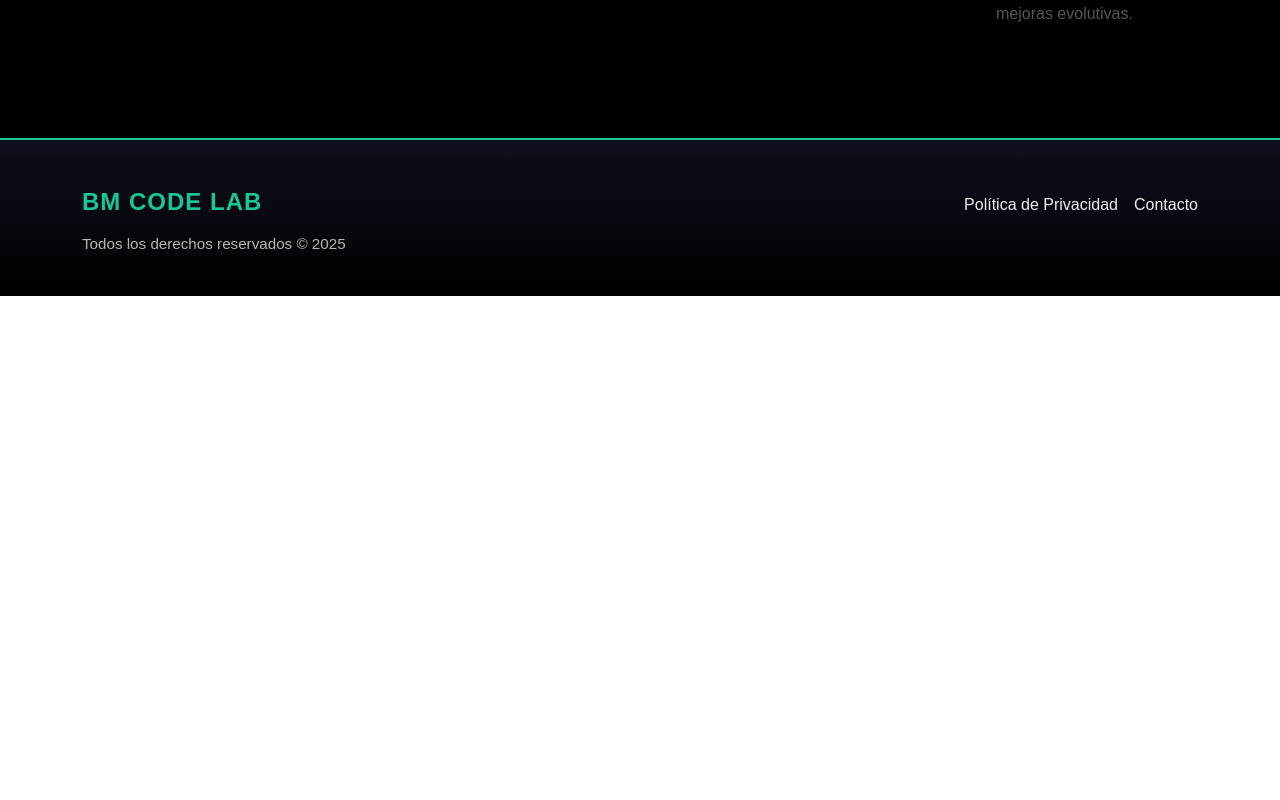
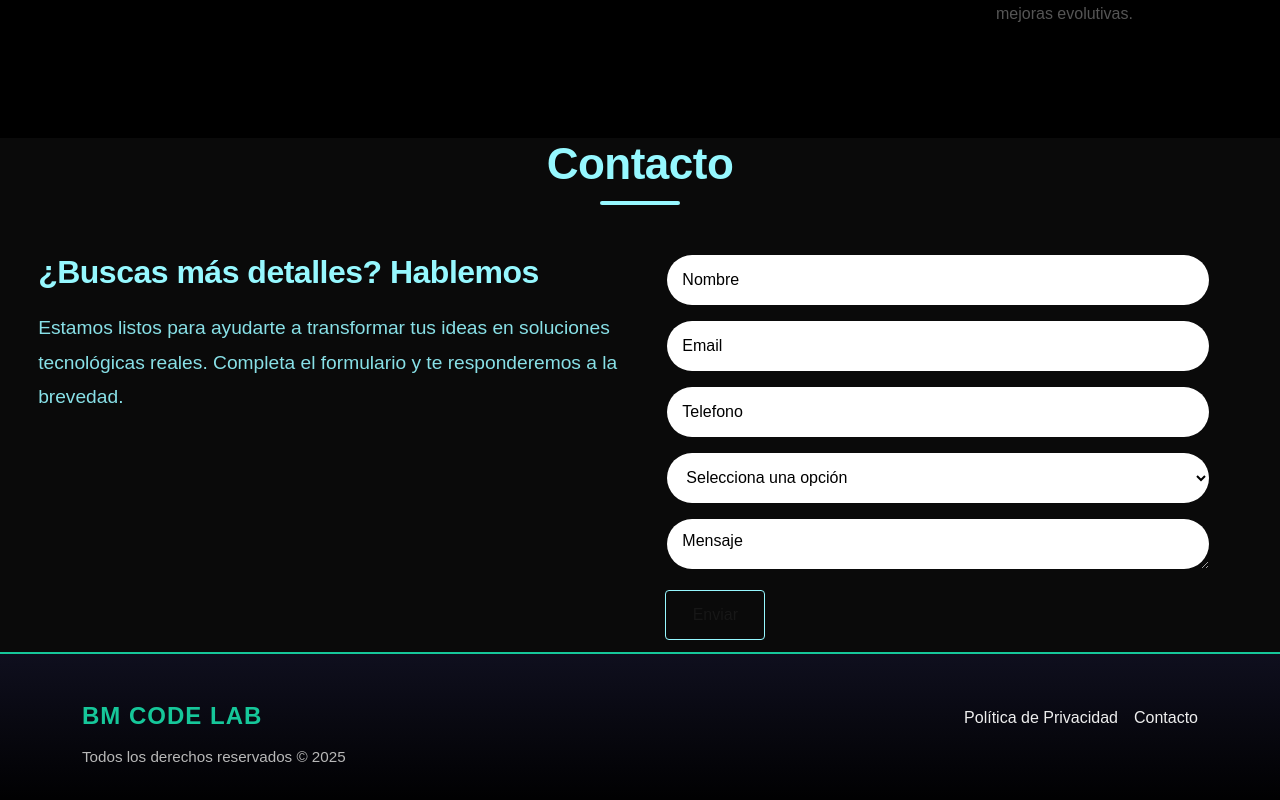
Before and after one commit to manuelfromBM/our_corporativa, a Next.js app: page / in a window 1280 px wide. Shown: the part 1122-1922 px from the top of the page. Before the commit the page ends 1418 px from the top, so only its background shows below. Built offline with nearby package versions, Linux system fonts and the light colour scheme.

Commit message:
implementando seccion contacto

```diff
--- a/src/app/page.tsx
+++ b/src/app/page.tsx
@@ -1,12 +1,14 @@
 import NavbarPrincipal from "@/components/Navbar/Navbar";
 import Servicios from "@/components/services/Services";
 import Inicio from "@/pages/Home/Home";
+import SeccionContacto from "@/components/Contacto/Contacto";
 
 export default function Home() {
   return (
     <>
       <Inicio />
       <Servicios />
+      <SeccionContacto />
     </>
   )
 }
--- /dev/null
+++ b/src/components/Contacto/Contacto.module.css
@@ -0,0 +1,137 @@
+.divPrincipal{
+    height: auto;
+    width: 100%;
+    background-color: black;
+    display: block;
+}
+
+.divTitulo{
+    width: 100%;
+    height: 20%;
+    text-align: center;
+}
+
+.titulo{
+    font-size: 2.75rem;
+    font-weight: 700;
+    text-align: center;
+    margin-bottom: 3rem;
+    color: #96f8ff;
+    position: relative;
+    line-height: 1.2;
+    letter-spacing: -0.5px;
+}
+
+.titulo::after {
+    content: "";
+    display: block;
+    width: 80px;
+    height: 4px;
+    background-color: #96f8ff;
+    margin: 0.75% auto 0;
+    border-radius: 2px;
+}
+.subTitulo{
+    font-size: 2rem;
+    font-weight: 700;
+    text-align: start;
+    margin-left: 2%;
+    margin-bottom: 1.25rem;
+    color: #96f8ff;
+    position: relative;
+    line-height: 1.2;
+    letter-spacing: -0.5px;
+}
+
+.divFila{
+    display: flex;
+    width: 100%;
+    height: auto;
+    gap: 2;
+}
+.divFormulario{
+    width: 100%;
+    height: 100%;
+}
+.formulario{
+    width: 100%;
+    height: auto;
+    display: grid;
+    grid-template-columns: 1fr;
+    gap: 0.75rem;
+    padding: 0 2%;
+    box-sizing: border-box;
+}
+.textoGrande{
+    width: 100%;
+    height: auto;
+    max-width: 720px;
+    margin-left: 2%;
+    color: #c7fbff;
+    font-size: 1.125rem;
+    line-height: 1.8;
+}
+.inputFormulario{
+    background-color: #ffff;
+    color: black;
+    margin: 2px;
+    height: 50px;
+    width: 90%;
+    padding: 10px 15px;
+    border-radius: 25px;
+}
+
+::placeholder{
+    color: black;
+    opacity: 1;
+}
+
+.btnFormulario{
+    width: 100px;
+    padding: 0.75rem 1rem;
+    border: 1px solid #96f8ff;
+    border-radius: 4px;
+    margin-bottom: 2%;
+}
+
+.textoPequeno{
+    font-size: 1.2rem;
+    margin-left: 2%;
+    text-align: start;
+    color: #96f8ff;
+    position: relative;
+    opacity: 0.9;
+}
+
+/* Responsivo */
+@media (max-width: 992px) {
+    .titulo { font-size: 2.25rem; }
+    .subTitulo { font-size: 1.75rem; }
+    .textoGrande {
+        font-size: 1.0625rem;
+        line-height: 1.7;
+        max-width: 100%;
+        margin-right: 2%;
+    }
+    .divFila {
+        gap: 1.25rem;
+    }
+}
+
+@media (max-width: 768px) {
+    .divFila{
+        flex-direction: column;
+    }
+    .subTitulo, .textoGrande {
+        margin-left: 5%;
+        margin-right: 5%;
+    }
+    .inputFormulario{
+        width: 90%;
+    }
+}
+
+@media (prefers-color-scheme: light) {
+    .divPrincipal { background-color: #0a0a0a; }
+    .textoGrande { color: #0f1820; }
+}
--- /dev/null
+++ b/src/components/Contacto/Contacto.tsx
@@ -0,0 +1,108 @@
+"use client";
+
+import React, { use } from "react"
+import styles from './Contacto.module.css'
+import { useState } from "react"
+
+const SeccionContacto: React.FC = () => {
+
+    const [form, setForm] = useState({
+        nombre: "",
+        email: "",
+        telefono: "",
+        tipoProyecto: "",
+        mensaje: "",
+    })
+
+    const cambioValor = (e: React.ChangeEvent<HTMLInputElement | HTMLSelectElement | HTMLTextAreaElement>) => {
+        setForm({ ...form, [e.target.name]: e.target.value });
+    };
+
+    const subidaDatos = (e: React.FormEvent<HTMLFormElement>) => {
+        e.preventDefault();
+        console.log("Formulario enviado:", form);
+    };
+
+    return (
+        <div className={styles.divPrincipal}>
+            <div className={styles.divTitulo}>
+                <h2 className={styles.titulo}>Contacto</h2>
+            </div>
+            <div className={styles.divFila}>
+                <div className={styles.textoGrande}>
+                    <h3 className={styles.subTitulo}>¿Buscas más detalles? Hablemos</h3>
+                    <p className={styles.textoPequeno}>Estamos listos para ayudarte a transformar tus ideas en soluciones tecnológicas reales. Completa el formulario y te responderemos a la brevedad.</p>
+                </div>
+                <div className={styles.divFormulario}>
+                    <form onSubmit={subidaDatos} className={styles.formulario}>
+                        <div>
+                            <input
+                                type="text"
+                                name="nombre"
+                                placeholder="Nombre"
+                                value={form.nombre}
+                                onChange={cambioValor}
+                                className={styles.inputFormulario}
+                                required
+                            />
+                        </div>
+                        <div>
+                            <input
+                                type="email"
+                                name="email"
+                                placeholder="Email"
+                                value={form.email}
+                                onChange={cambioValor}
+                                className={styles.inputFormulario}
+                                required
+                            />
+                        </div>
+
+                        <div>
+                            <input
+                                type="tel"
+                                name="telefono"
+                                placeholder="Telefono"
+                                value={form.telefono}
+                                onChange={cambioValor}
+                                className={styles.inputFormulario}
+                            />
+                        </div>
+
+                        <div>
+                            <select
+                                name="tipoProyecto"
+                                value={form.tipoProyecto}
+                                onChange={cambioValor}
+                                className={styles.inputFormulario}
+                            >
+                                <option value="">Selecciona una opción</option>
+                                <option>Página web</option>
+                                <option>App móvil</option>
+                                <option>Sistema a medida</option>
+                                <option>E-commerce</option>
+                                <option>Consultoría</option>
+                                <option>Otro</option>
+                            </select>
+                        </div>
+
+                        <div>
+                            <textarea
+                                name="mensaje"
+                                placeholder="Mensaje"
+                                value={form.mensaje}
+                                onChange={cambioValor}
+                                className={styles.inputFormulario}
+                                required
+                            ></textarea>
+                        </div>
+
+                        <button type="submit" className={styles.btnFormulario}>Enviar</button>
+                    </form>
+                </div>
+            </div>
+        </div>
+    )
+}
+
+export default SeccionContacto
--- a/src/components/Navbar/Navbar.tsx
+++ b/src/components/Navbar/Navbar.tsx
@@ -21,13 +21,13 @@ const NavbarPrincipal: React.FC = () => {
                         style={{ borderRadius: 50 }}
 
                     />
-                    {/* <Navbar.Brand href="#home">BM Code Lab</Navbar.Brand> */}
                     <Nav className="me-auto">
                         <Nav.Link href="#Inicio" className={styles.ItemsNav}>Inicio</Nav.Link>
                         <Nav.Link href="#Servicios" className={styles.ItemsNav}>Servicios</Nav.Link>
                         <Nav.Link href="#Nosotros" className={styles.ItemsNav}>Nosotros</Nav.Link>
                         <Nav.Link href="#Contacto" className={styles.ItemsNav}>Contacto</Nav.Link>
                     </Nav>
+                    <Navbar.Brand href="#home" className={styles.ItemsNav}>BM CODE LAB</Navbar.Brand>
                 </Container>
             </Navbar>
         </>
```
